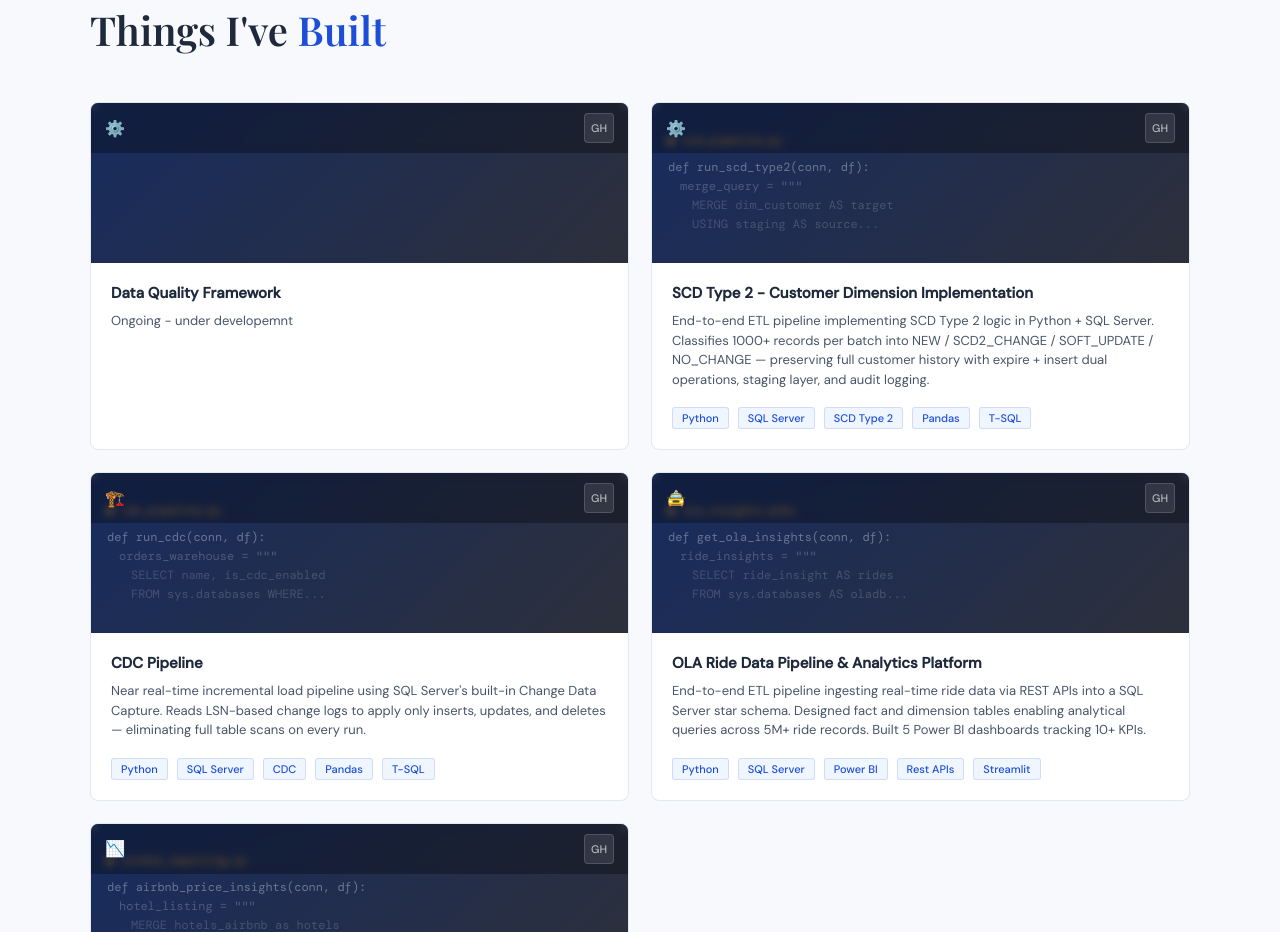
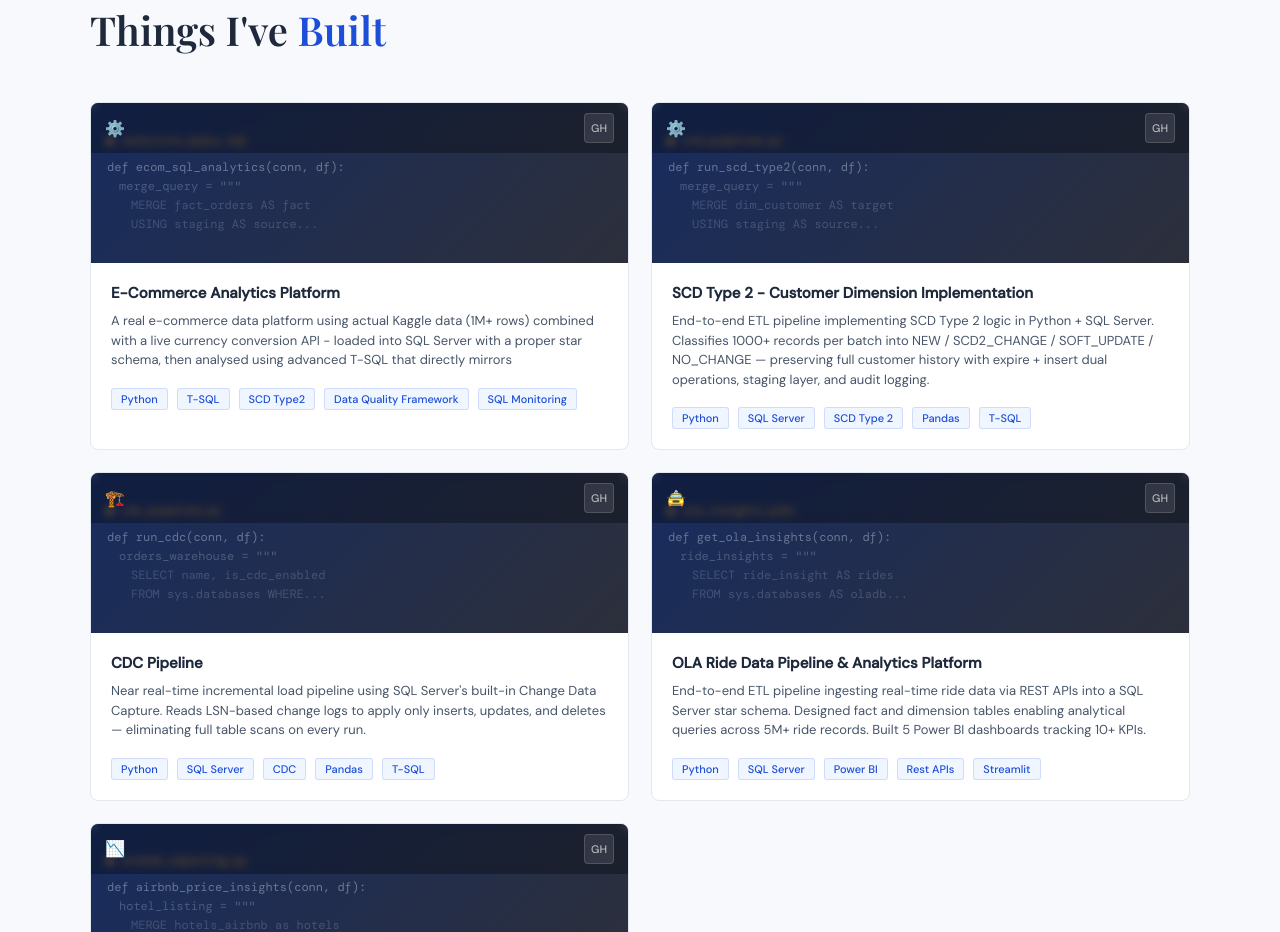
Before and after one commit to PriyamMaharana/priyammaharana.github.io, a plain HTML site: page index.html in a window 1280 px wide. Shown: the part 3591-4523 px from the top of the page. Drawn offline with nearby package versions, Linux system fonts and the light colour scheme.

Commit message:
Update index.html

```diff
--- a/index.html
+++ b/index.html
@@ -344,11 +344,11 @@
                     <div class="project-img">
                         <div class="project-img-overlay"></div>
                         <div class="project-img-placeholder">
-                            <!-- <div style="color:var(--accent);margin-bottom:8px;font-size:11px">▶ scd_pipeline.py</div>
-                            <div style="color:rgba(255,255,255,0.4)">def run_scd_type2(conn, df):</div>
+                            <div style="color:var(--accent);margin-bottom:8px;font-size:11px">▶ analytics_query.sql</div>
+                            <div style="color:rgba(255,255,255,0.4)">def ecom_sql_analytics(conn, df):</div>
                             <div style="color:rgba(255,255,255,0.25);padding-left:12px">merge_query = """</div>
-                            <div style="color:rgba(255,255,255,0.2);padding-left:24px">MERGE dim_customer AS target</div>
-                            <div style="color:rgba(255,255,255,0.2);padding-left:24px">USING staging AS source...</div> -->
+                            <div style="color:rgba(255,255,255,0.2);padding-left:24px">MERGE fact_orders AS fact</div>
+                            <div style="color:rgba(255,255,255,0.2);padding-left:24px">USING staging AS source...</div>
                         </div>
                         <div class="project-top-bar">
                             <span class="project-icon-sm">⚙️</span>
@@ -360,14 +360,15 @@
                         </div>
                     </div>
                     <div class="project-body">
-                        <div class="project-name">Data Quality Framework</div>
-                        <div class="project-desc">Ongoing - under developemnt</div>
+                        <div class="project-name">E-Commerce Analytics Platform</div>
+                        <div class="project-desc">A real e-commerce data platform using actual Kaggle data (1M+ rows) combined with a live currency conversion
+                            API - loaded into SQL Server with a proper star schema, then analysed using advanced T-SQL that directly mirrors</div>
                         <div class="project-stack">
-                            <!-- <span class="stack-tag">Python</span>
-                            <span class="stack-tag">SQL Server</span>
-                            <span class="stack-tag">SCD Type 2</span>
-                            <span class="stack-tag">Pandas</span>
-                            <span class="stack-tag">T-SQL</span> -->
+                            <span class="stack-tag">Python</span>
+                            <span class="stack-tag">T-SQL</span>
+                            <span class="stack-tag">SCD Type2</span>
+                            <span class="stack-tag">Data Quality Framework</span>
+                            <span class="stack-tag">SQL Monitoring</span>
                         </div>
                     </div>
                 </div>
```
